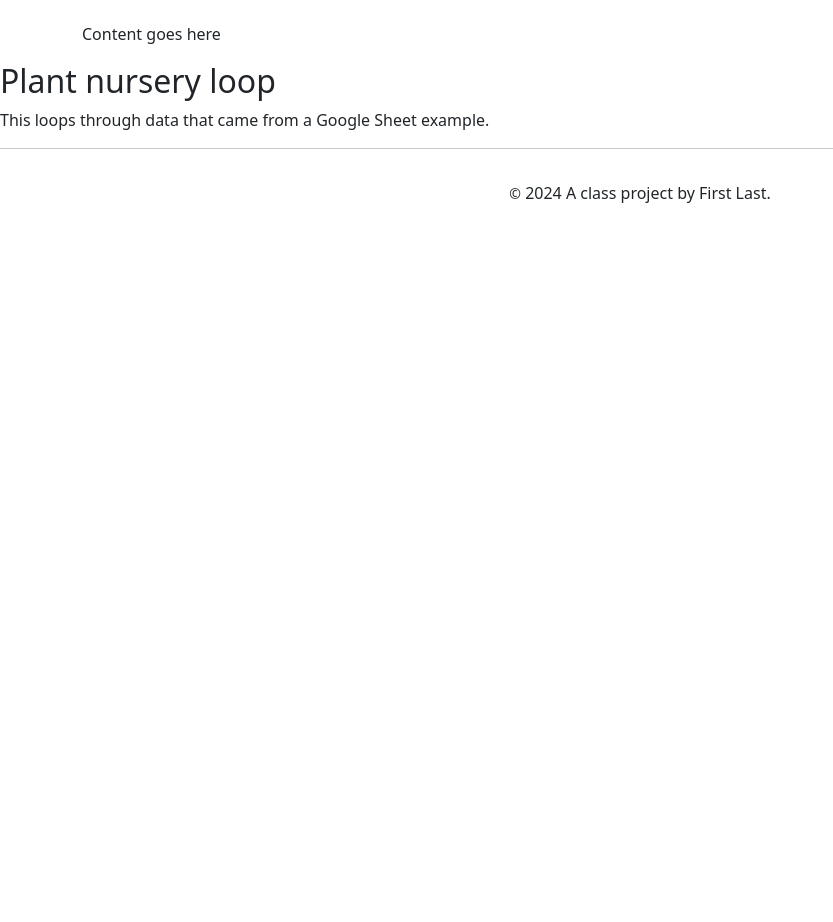
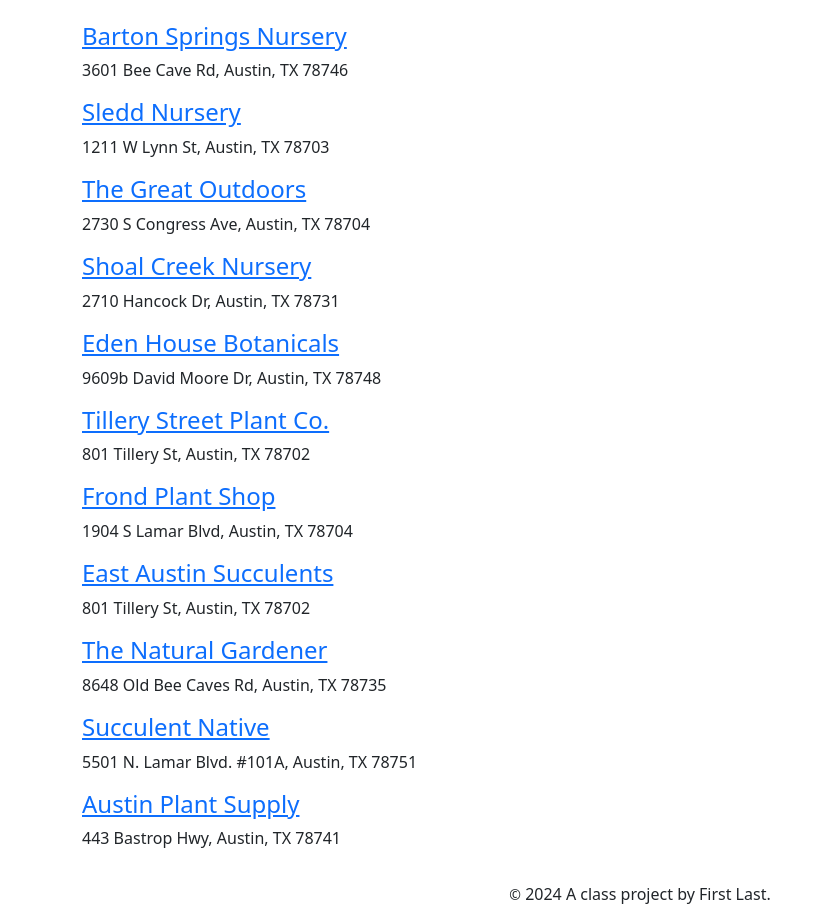
Before and after one commit to kaaylaathompson/kayla-final-project, a website: page src/index.njk in a window 1280 px wide. Shown: the part 356-1278 px from the top of the page, without its empty margins (0-833 px from the left). Before the commit the page ends 800 px from the top, so only its background shows below. Drawn offline with nearby package versions, Linux system fonts and the light colour scheme; files that its build step writes are made by us from their sources; files whose address does not match are found by name.

Commit message:
finshed nurseries

```diff
--- /dev/null
+++ b/src/_data/nurseries.json
@@ -0,0 +1,103 @@
+{
+  "nurseries": [
+    {
+      "nursery_name": "Barton Springs Nursery",
+      "slug": "barton-springs",
+      "url": "https://bartonspringsnursery.com/",
+      "address": "3601 Bee Cave Rd",
+      "city": "Austin",
+      "state": "TX",
+      "zip": 78746
+    },
+    {
+      "nursery_name": "Sledd Nursery",
+      "slug": "sledd",
+      "url": "http://www.sleddnursery.com/",
+      "address": "1211 W Lynn St",
+      "city": "Austin",
+      "state": "TX",
+      "zip": 78703
+    },
+    {
+      "nursery_name": "The Great Outdoors",
+      "slug": "great-outdoors",
+      "url": "https://gonursery.com/",
+      "address": "2730 S Congress Ave",
+      "city": "Austin",
+      "state": "TX",
+      "zip": 78704
+    },
+    {
+      "nursery_name": "Shoal Creek Nursery",
+      "slug": "shoal-creek",
+      "url": "https://shoalcreeknursery.com/",
+      "address": "2710 Hancock Dr",
+      "city": "Austin",
+      "state": "TX",
+      "zip": 78731
+    },
+    {
+      "nursery_name": "Eden House Botanicals",
+      "slug": "eden-house",
+      "url": "https://www.edenhousebotanicals.shop/",
+      "address": "9609b David Moore Dr",
+      "city": "Austin",
+      "state": "TX",
+      "zip": 78748
+    },
+    {
+      "nursery_name": "Tillery Street Plant Co.",
+      "slug": "tillery-street",
+      "url": "https://www.tillerystreetplantcotx.com/",
+      "address": "801 Tillery St",
+      "city": "Austin",
+      "state": "TX",
+      "zip": 78702
+    },
+    {
+      "nursery_name": "Frond Plant Shop",
+      "slug": "frond",
+      "url": "https://frondaustin.com/",
+      "address": "1904 S Lamar Blvd",
+      "city": "Austin",
+      "state": "TX",
+      "zip": 78704
+    },
+    {
+      "nursery_name": "East Austin Succulents",
+      "slug": "east-austin-succulents",
+      "url": "https://www.eastaustinsucculentstx.com/",
+      "address": "801 Tillery St",
+      "city": "Austin",
+      "state": "TX",
+      "zip": 78702
+    },
+    {
+      "nursery_name": "The Natural Gardener",
+      "slug": "natural-gardener",
+      "url": "https://tngaustin.com/",
+      "address": "8648 Old Bee Caves Rd",
+      "city": "Austin",
+      "state": "TX",
+      "zip": 78735
+    },
+    {
+      "nursery_name": "Succulent Native",
+      "slug": "succulent-native",
+      "url": "https://www.succulentnative.com/",
+      "address": "5501 N. Lamar Blvd. #101A",
+      "city": "Austin",
+      "state": "TX",
+      "zip": 78751
+    },
+    {
+      "nursery_name": "Austin Plant Supply",
+      "slug": "austin-plant-supply",
+      "url": "https://austinplantsupply.com/",
+      "address": "443 Bastrop Hwy",
+      "city": "Austin",
+      "state": "TX",
+      "zip": 78741
+    }
+  ]
+}
--- a/src/_templates/bake-plant.njk
+++ b/src/_templates/bake-plant.njk
@@ -13,7 +13,7 @@
       <div class="col-sm-8">
           <h1>{{ headline }}</h1>
           <h3>{{ subhead }}</h3>
-          <p>{{ prose(post) }}</p>
+          {{ prose(post) }}
       </div>
     </div>
   </article>
--- a/src/index.njk
+++ b/src/index.njk
@@ -2,17 +2,15 @@
 
 {% block page_title %}Homepage{% endblock %}
 
+{% block page_description %}Homepage for beginner plant website.{% endblock %}
+
 {% block content %}
-<div class="container">
-  <p>Content goes here</p>
-</div>
-
-<h2>Plant nursery loop</h2>
-  <p>This loops through data that came from a Google Sheet example.</p>
-  <hr>
-  {% for nursery in nursery.nurseries %}
-    <h3><a href="{{ nursuery.url }}" target="_blank">{{ nursery.nursery_name }}</a></h3>
+<article class="container">
+  <div class="nursery">
+    {% for nursery in nurseries.nurseries %}
+    <h3><a href="{{ nursery.url }}" target="_blank">{{ nursery.nursery_name }}</a></h3>
     <p>{{ nursery.address }}, {{ nursery.city }}, {{ nursery.state }} {{ nursery.zip }}</p>
-    <hr>
-  {% endfor %}
+    {% endfor %}
+  </div>
+</article>
 {% endblock %}
```
Also changed, not shown: docs/blog.html (+11 -21 lines), docs/plants/burros-tail.html (+2 -2 lines), docs/plants/golden-pothos.html (+2 -2 lines), docs/plants/lucky-bamboo.html (+2 -2 lines), docs/plants/philodendron.html (+2 -2 lines), docs/plants/ponytail-palm.html (+2 -2 lines), docs/plants/prickly-pear.html (+2 -2 lines), docs/plants/snake-plant.html (+2 -2 lines), docs/plants/spider-plant.html (+2 -2 lines), docs/plants/zz-plant.html (+2 -2 lines), docs/beginner-plants.html, docs/index.html.
